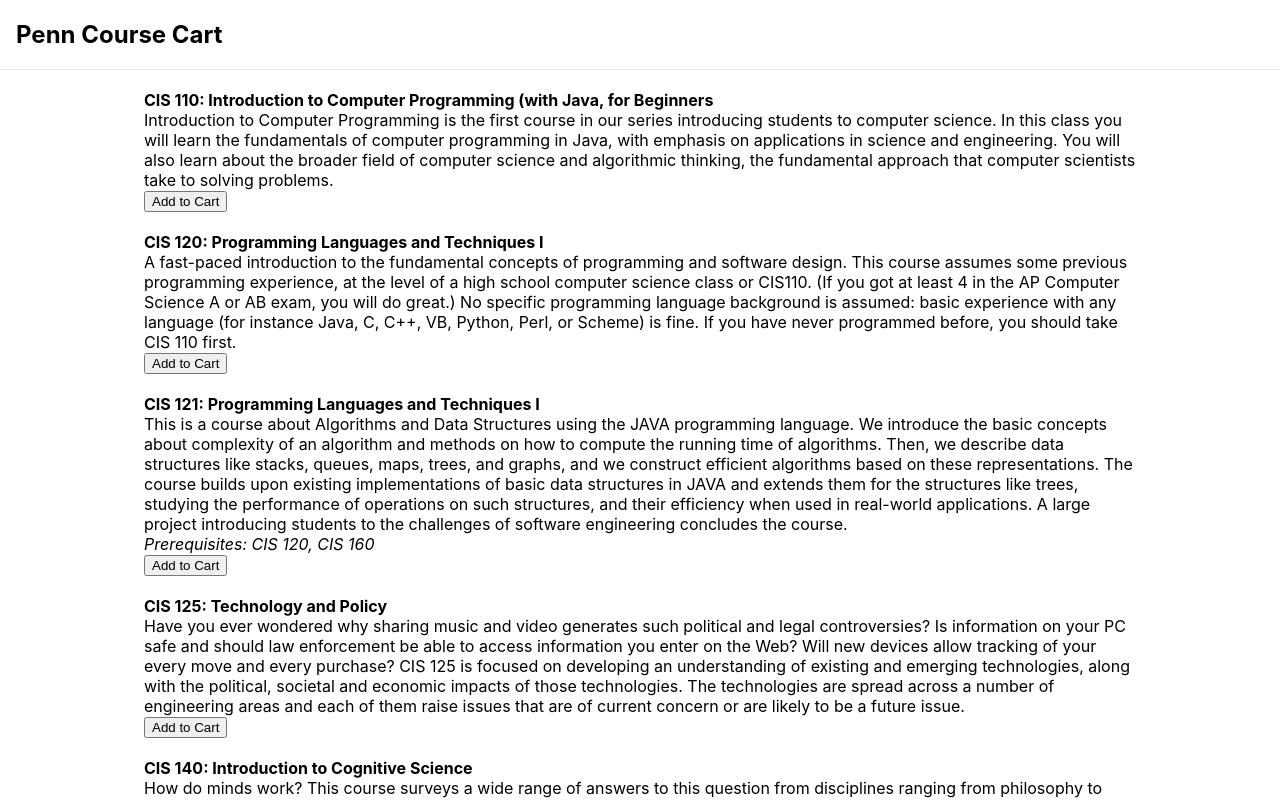
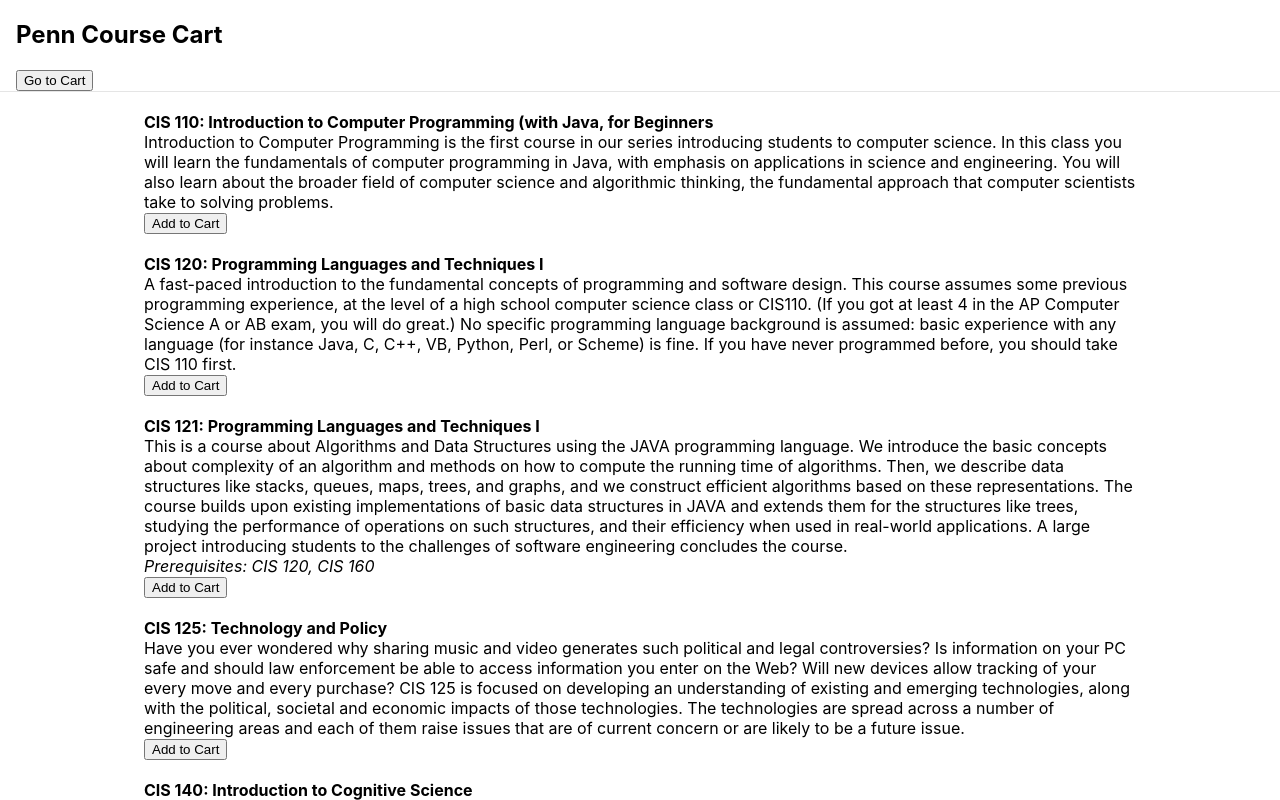
Before and after one commit to pennlabs/frontend-challenge-f22, a React (Create React App) app: page / in a window 1280 px wide. Shown: the top 800 px of the page. Built offline with nearby package versions, Linux system fonts and the light colour scheme.

Commit message:
added jump to cart button in nav

```diff
--- a/src/App.tsx
+++ b/src/App.tsx
@@ -3,6 +3,7 @@
 import Nav from './components/Nav';
 import Courses from './components/Courses';
 import Cart from './components/Cart';
+import React, { useState } from 'react';
 
 function App() {
 
--- a/src/components/Courses.tsx
+++ b/src/components/Courses.tsx
@@ -19,7 +19,9 @@
     const updatedCart = [...cart];
     updatedCart[courseIndex] = !updatedCart[courseIndex]; // Toggle the state
     setCart(updatedCart);
-    if (!updatedCart[courseIndex]) {
+    if (updatedCart[courseIndex]) {
+      alert('Added to Cart');
+    } else {
       alert('Removed from Cart');
     }
   };
--- a/src/components/Nav.tsx
+++ b/src/components/Nav.tsx
@@ -1,11 +1,24 @@
-const Nav = () => (
+import React from 'react';
+
+const Nav = () => {
+  const scrollToCart = () => {
+    const cartSection = document.getElementById('cart-section');
+
+    if (cartSection) {
+      cartSection.scrollIntoView({ behavior: 'smooth' });
+    }
+  };
+
+  return (
     <div style={{
       width: '100%',
       padding: '0 1rem',
       borderBottom: '1px solid rgba(0, 0, 0, 0.1)',
     }}>
       <h2>Penn Course Cart</h2>
+      <button onClick={scrollToCart}>Go to Cart</button>
     </div>
-)
+  );
+}
 
 export default Nav;
```
Also changed, not shown: src/components/Cart.tsx (line endings or trailing spaces). Lines whose indentation alone changed are shown as unchanged.
